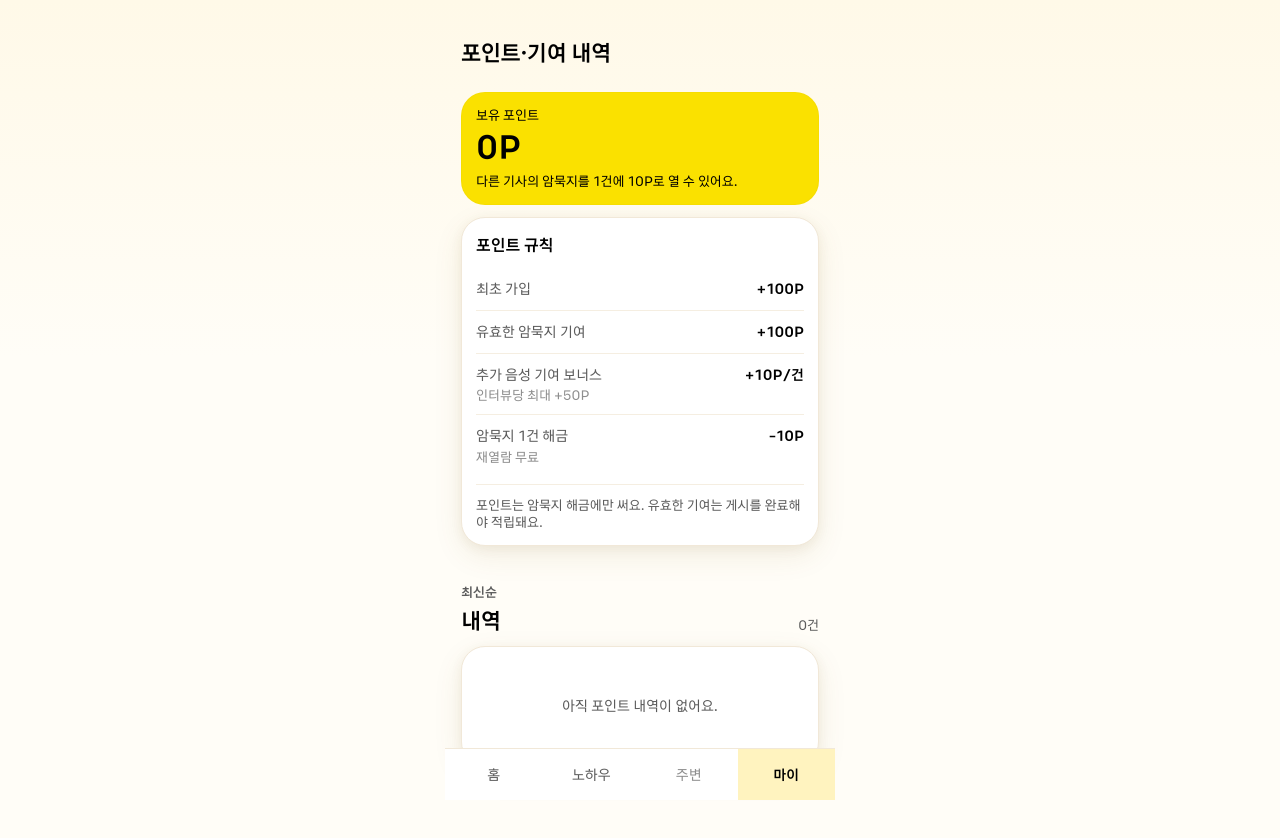
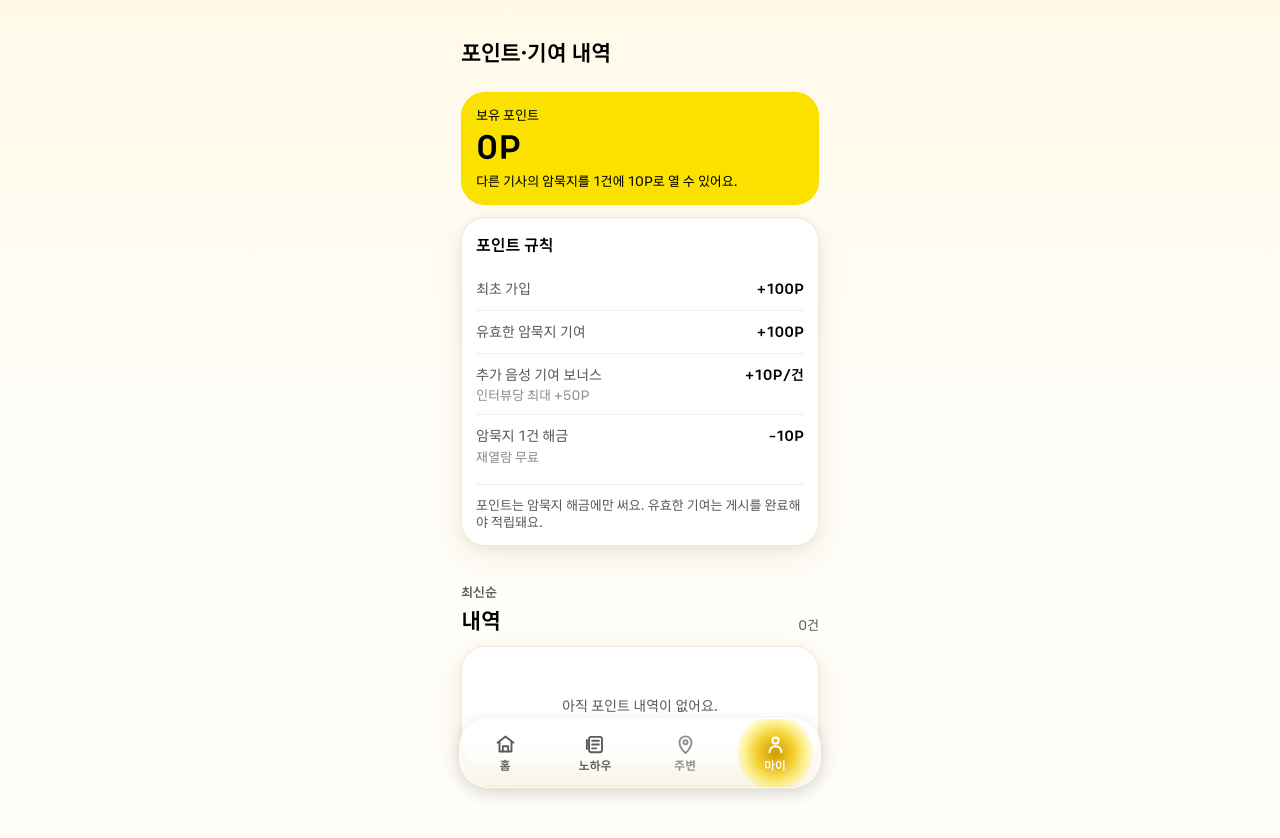
Before and after one commit to Crew-97/gilbeot, a Next.js app: page /my in a window 1280 px wide. Shown: the top 838 px of the page. Built offline with nearby package versions, Linux system fonts and the light colour scheme.

Commit message:
style: 하단 탭바를 플로팅 글래스로 개선

```diff
--- a/app/globals.css
+++ b/app/globals.css
@@ -109,3 +109,158 @@ body {
   min-height: 100vh;
   color: var(--color-ink-700);
 }
+
+/* 모바일 플로팅 글래스 하단 내비게이션 */
+.floating-tab-bar-spacer {
+  height: calc(96px + env(safe-area-inset-bottom, 0px));
+  flex: 0 0 auto;
+}
+
+.floating-tab-bar {
+  position: fixed;
+  z-index: 50;
+  left: 50%;
+  bottom: calc(12px + env(safe-area-inset-bottom, 0px));
+  display: flex;
+  width: min(calc(100vw - 28px), 362px);
+  height: 70px;
+  overflow: hidden;
+  isolation: isolate;
+  transform: translateX(-50%);
+  border: 1px solid rgba(255, 255, 255, 0.5);
+  border-radius: 30px;
+  background: rgba(255, 255, 255, 0.5);
+  box-shadow: 0 5px 16px rgba(16, 39, 30, 0.16);
+  -webkit-backdrop-filter: blur(24px) saturate(145%);
+  backdrop-filter: blur(24px) saturate(145%);
+}
+
+.floating-tab-bar::before,
+.floating-tab-bar::after {
+  position: absolute;
+  z-index: -1;
+  inset: 0;
+  pointer-events: none;
+  content: '';
+}
+
+.floating-tab-bar::before {
+  background: linear-gradient(
+    180deg,
+    rgba(255, 255, 255, 0.74) 0%,
+    rgba(255, 255, 255, 0.24) 32%,
+    rgba(255, 255, 255, 0) 59%
+  );
+}
+
+.floating-tab-bar::after {
+  background: linear-gradient(
+    180deg,
+    rgba(193, 139, 0, 0) 57%,
+    rgba(193, 139, 0, 0.075) 100%
+  );
+  box-shadow: inset 0 -1px 0 rgba(171, 123, 0, 0.08);
+}
+
+.floating-tab-bar__glow {
+  position: absolute;
+  z-index: 0;
+  top: 50%;
+  width: 76px;
+  height: 76px;
+  transform: translate(-50%, -50%);
+  border-radius: 50%;
+  background: radial-gradient(
+    circle,
+    rgba(207, 154, 0, 0.98) 0%,
+    rgba(239, 195, 0, 0.82) 34%,
+    rgba(250, 225, 0, 0.42) 57%,
+    rgba(250, 225, 0, 0) 76%
+  );
+  transition: left 200ms var(--ease-standard);
+}
+
+.floating-tab-bar__tab {
+  position: relative;
+  z-index: 1;
+  display: flex;
+  min-width: 0;
+  min-height: 44px;
+  flex: 1 1 0;
+  flex-direction: column;
+  align-items: center;
+  justify-content: center;
+  gap: 2px;
+  border: 0;
+  background: transparent;
+  color: var(--color-ink-500);
+  font-family: var(--font-sans);
+  font-size: 12px;
+  font-weight: 600;
+  line-height: 1.2;
+  -webkit-tap-highlight-color: transparent;
+  transition:
+    color 200ms var(--ease-standard),
+    transform 200ms var(--ease-standard);
+}
+
+.floating-tab-bar__tab svg {
+  flex: 0 0 auto;
+  transition: color 200ms var(--ease-standard);
+}
+
+.floating-tab-bar__tab--active {
+  color: #fff;
+  font-weight: 700;
+  text-shadow: 0 1px 2px rgba(110, 78, 0, 0.22);
+}
+
+.floating-tab-bar__tab--locked:not(.floating-tab-bar__tab--active) {
+  color: var(--color-ink-300);
+}
+
+.floating-tab-bar__tab:active {
+  transform: scale(0.98);
+}
+
+.floating-tab-bar__tab:focus {
+  outline: none;
+}
+
+.floating-tab-bar__tab:focus-visible {
+  border-radius: 24px;
+  box-shadow: inset 0 0 0 2px rgba(143, 105, 0, 0.38);
+}
+
+.floating-tab-notice {
+  position: fixed;
+  z-index: 60;
+  right: 0;
+  bottom: calc(94px + env(safe-area-inset-bottom, 0px));
+  left: 0;
+  display: flex;
+  width: min(100%, 390px);
+  margin-inline: auto;
+  justify-content: center;
+  padding-inline: 16px;
+  pointer-events: none;
+}
+
+.floating-tab-notice p {
+  border-radius: var(--radius-pill);
+  background: var(--color-inverse);
+  padding: 8px 16px;
+  color: var(--color-paper);
+  font-size: 14px;
+  line-height: 1.55;
+  text-align: center;
+  box-shadow: var(--shadow-block);
+}
+
+@media (prefers-reduced-motion: reduce) {
+  .floating-tab-bar__glow,
+  .floating-tab-bar__tab,
+  .floating-tab-bar__tab svg {
+    transition-duration: 0.01ms;
+  }
+}
--- a/app/home/page.jsx
+++ b/app/home/page.jsx
@@ -309,7 +309,7 @@ export default function HomePage() {
 
       {failReason ? <p className="text-center text-body-sm text-danger">{failReason}</p> : null}
 
-      <div className="sticky bottom-[68px] mt-auto flex justify-center">
+      <div className="sticky bottom-[calc(94px+env(safe-area-inset-bottom))] mt-auto flex justify-center">
         {ended ? (
           <Button className="w-[358px]" onClick={() => router.push('/survey')}>
             인터뷰로 이동
--- a/components/TabBar.jsx
+++ b/components/TabBar.jsx
@@ -1,101 +1,154 @@
 'use client'
 
-// 하단 탭바 (해소 #6). 홈 / 노하우 / 주변 / 마이 4탭, 높이 52px
-// 여정 깔때기 화면(S-01·S-02·S-09)과 인터뷰(S-06)에서는 숨긴다
-// 관리자 링크는 노출하지 않는다 (해소 #13)
-//
-// 라벨은 해소 #36 으로 "암묵지" → "노하우" 로 바꿨다. 화면 표기만이고
-// 경로(/cards)와 store 함수명은 그대로다
-//
-// 주변 탭은 운행 중에만 연다 (2026-08-13 팀장 확정). 운행 중 현재 위치 기반
-// 조회 화면이라 운행 전에는 보여 줄 기준점이 없기 때문이다 (기획서 8-6)
+// 하단 탭바 (해소 #6). 홈 / 노하우 / 주변 / 마이 4탭
+// 여정 깔때기 화면과 인터뷰, 관리자 화면에서는 숨긴다
+// 주변 탭은 운행 중에만 열고 잠긴 상태에서도 안내를 누를 수 있게 한다
 
 import { useEffect, useState } from 'react'
-import { usePathname, useRouter } from 'next/navigation'
+import Link from 'next/link'
+import { usePathname } from 'next/navigation'
 import { useStore } from '@/components/StoreProvider'
 import { getCurrentDispatch } from '@/lib/store'
 
 const TABS = [
-  { href: '/home', label: '홈' },
-  { href: '/cards', label: '노하우' },
-  { href: '/nearby', label: '주변', drivingOnly: true },
-  { href: '/my', label: '마이' },
+  { href: '/home', label: '홈', icon: 'home' },
+  { href: '/cards', label: '노하우', icon: 'cards' },
+  { href: '/nearby', label: '주변', icon: 'nearby', drivingOnly: true },
+  { href: '/my', label: '마이', icon: 'my' },
 ]
 
-// 잠긴 탭을 눌렀을 때 띄우는 안내가 사라지는 시간
 const NOTICE_MS = 2600
 
 function matches(pathname, href) {
   return pathname === href || pathname.startsWith(href + '/')
 }
 
+function TabIcon({ name }) {
+  const common = {
+    width: 23,
+    height: 23,
+    viewBox: '0 0 24 24',
+    fill: 'none',
+    stroke: 'currentColor',
+    strokeWidth: 2,
+    strokeLinecap: 'round',
+    strokeLinejoin: 'round',
+    'aria-hidden': true,
+  }
+
+  if (name === 'home') {
+    return (
+      <svg {...common}>
+        <path d="M3.75 10.2 12 3.75l8.25 6.45" />
+        <path d="M5.75 9.1v10.15h12.5V9.1" />
+        <path d="M9.25 19.25v-5.5h5.5v5.5" />
+      </svg>
+    )
+  }
+
+  if (name === 'cards') {
+    return (
+      <svg {...common}>
+        <rect x="5.25" y="4" width="13.5" height="16" rx="2.25" />
+        <path d="M8.5 8h7M8.5 12h7M8.5 16h4.25" />
+        <path d="M3 7.25v9.5" />
+      </svg>
+    )
+  }
+
+  if (name === 'nearby') {
+    return (
+      <svg {...common}>
+        <path d="M12 21s6.25-5.48 6.25-11.25a6.25 6.25 0 1 0-12.5 0C5.75 15.52 12 21 12 21Z" />
+        <circle cx="12" cy="9.75" r="2.15" />
+      </svg>
+    )
+  }
+
+  return (
+    <svg {...common}>
+      <circle cx="12" cy="8" r="3.25" />
+      <path d="M5.75 20c.45-4.1 2.55-6.15 6.25-6.15S17.8 15.9 18.25 20" />
+    </svg>
+  )
+}
+
 export function TabBar() {
   const pathname = usePathname()
-  const router = useRouter()
   const store = useStore()
   const [notice, setNotice] = useState('')
 
-  // 훅은 조기 반환보다 위에 둔다
   useEffect(() => {
     if (!notice) return
     const timer = setTimeout(() => setNotice(''), NOTICE_MS)
     return () => clearTimeout(timer)
   }, [notice])
 
-  const visible = TABS.some((tab) => matches(pathname, tab.href))
-  if (!visible) return null
+  const activeIndex = TABS.findIndex((tab) => matches(pathname, tab.href))
+  if (activeIndex < 0) return null
 
-  // 운행 중 판정은 두 시각으로만 한다. 상태값을 따로 저장하지 않는다
   const dispatch = store?.state ? getCurrentDispatch(store.state) : null
   const driving = Boolean(dispatch?.startedAt && !dispatch?.endedAt)
-
-  function handleTab(tab, locked) {
-    if (locked) {
-      setNotice('운행을 시작하면 주변 노하우를 볼 수 있어요')
-      return
-    }
-    router.push(tab.href)
-  }
+  const glowLeft = `${((activeIndex + 0.5) / TABS.length) * 100}%`
 
   return (
     <>
-      {/* 고정 탭바에 가려지지 않게 본문 끝에 같은 높이의 여백을 둔다 */}
-      <div className="h-[52px]" aria-hidden />
+      <div className="floating-tab-bar-spacer" aria-hidden />
 
       {notice ? (
-        <div
-          role="status"
-          className="fixed inset-x-0 bottom-[60px] z-10 mx-auto flex max-w-[390px] justify-center px-4"
-        >
-          <p className="rounded-pill bg-inverse px-4 py-2 text-center text-body-sm text-paper shadow-block">
-            {notice}
-          </p>
+        <div role="status" className="floating-tab-notice">
+          <p>{notice}</p>
         </div>
       ) : null}
 
-      <nav className="fixed inset-x-0 bottom-0 z-10 mx-auto flex h-[52px] max-w-[390px] items-stretch border-t border-hairline bg-paper">
+      <nav className="floating-tab-bar" aria-label="주요 메뉴">
+        <span
+          className="floating-tab-bar__glow"
+          style={{ left: glowLeft }}
+          aria-hidden
+        />
+
         {TABS.map((tab) => {
           const active = matches(pathname, tab.href)
           const locked = Boolean(tab.drivingOnly) && !driving
+          const className =
+            'floating-tab-bar__tab ' +
+            (active
+              ? 'floating-tab-bar__tab--active'
+              : locked
+                ? 'floating-tab-bar__tab--locked'
+                : '')
+          const content = (
+            <>
+              <TabIcon name={tab.icon} />
+              <span>{tab.label}</span>
+            </>
+          )
 
-          // disabled 를 쓰면 클릭이 오지 않아 안내를 띄울 수 없다.
-          // 그래서 aria-disabled 로 알리고 이동만 막는다
+          if (locked) {
+            return (
+              <button
+                key={tab.href}
+                type="button"
+                onClick={() => setNotice('운행을 시작하면 주변 노하우를 볼 수 있어요')}
+                aria-current={active ? 'page' : undefined}
+                aria-disabled="true"
+                className={className}
+              >
+                {content}
+              </button>
+            )
+          }
+
           return (
-            <button
+            <Link
               key={tab.href}
-              onClick={() => handleTab(tab, locked)}
-              aria-disabled={locked}
-              className={
-                'flex flex-1 items-center justify-center text-body-sm ' +
-                (locked
-                  ? 'text-ink-300'
-                  : active
-                    ? 'bg-accent-soft font-bold text-ink-000'
-                    : 'text-ink-500')
-              }
+              href={tab.href}
+              aria-current={active ? 'page' : undefined}
+              className={className}
             >
-              {tab.label}
-            </button>
+              {content}
+            </Link>
           )
         })}
       </nav>
```
